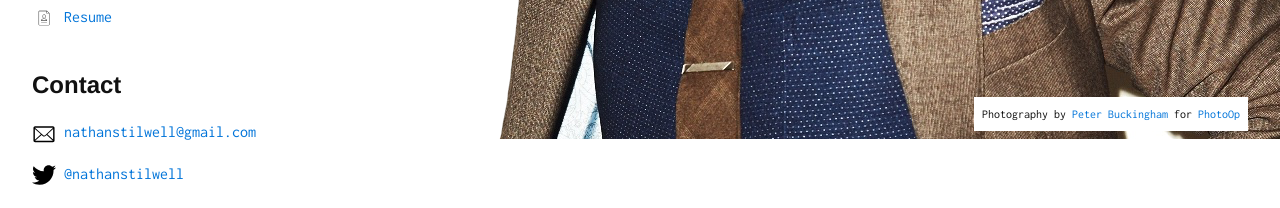
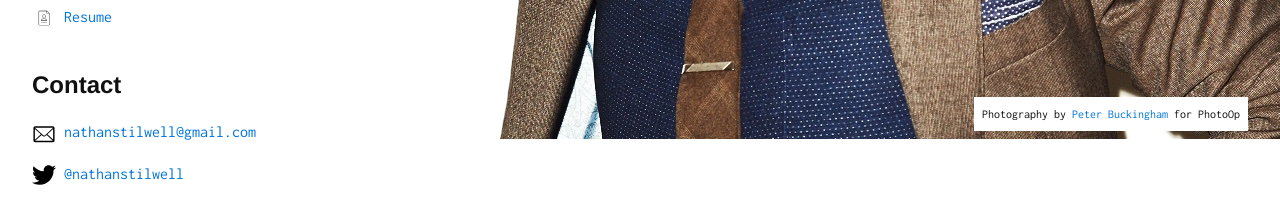
Before and after one commit to nathanstilwell/nathanstilwell.github.com, a Jekyll site: the page index.html, which Jekyll copies as it is, in a window 1280 px wide. Shown: the part 761-969 px from the top of the page. Built offline with Jekyll 4.4.1, drawn with Linux system fonts in a browser that asks for light colours; part of the change alters nothing that is shown.

```diff
--- a/index.html
+++ b/index.html
@@ -141,7 +141,7 @@
       </figure>
 
       <div class="photography-credit bg-white p1 ml1 mr3 mb1 h6">
-        Photography by <a href="http://www.peterbuckingham.com/">Peter Buckingham</a> for <a href="http://photoop.io">PhotoOp</a>
+        Photography by <a href="http://www.peterbuckingham.com/">Peter Buckingham</a> for PhotoOp
       </div>
     </main>
   </body>
```
